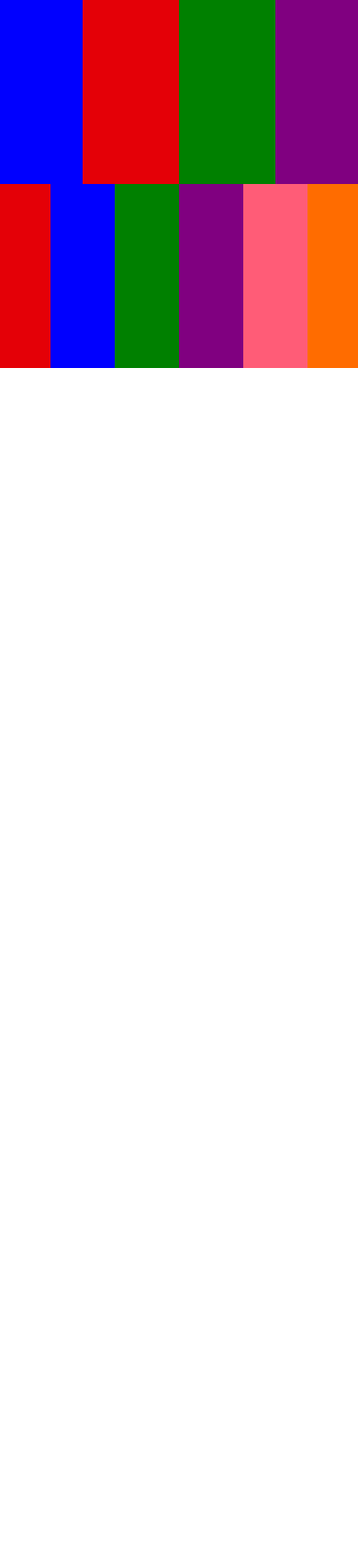
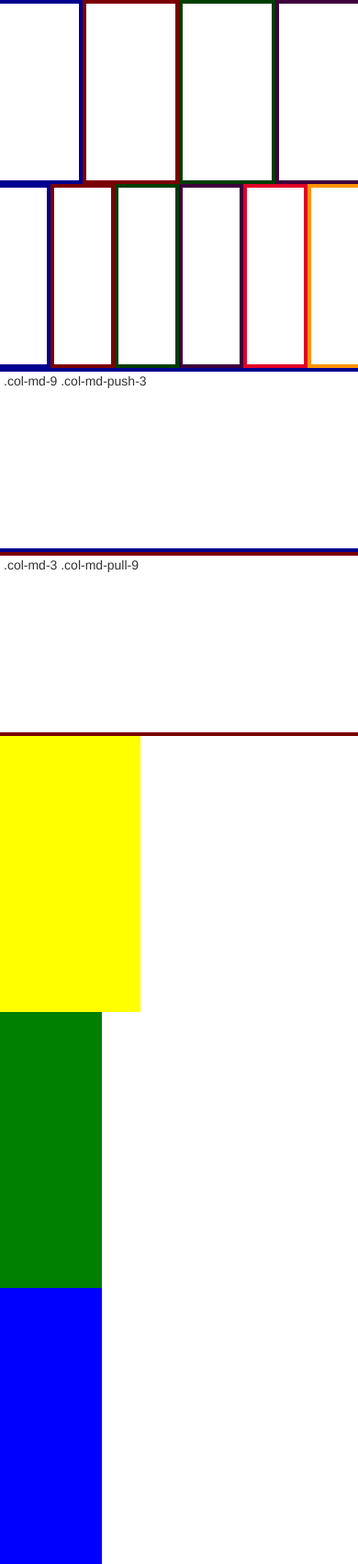
Before and after one commit to ForrestSeale/practice-day-1, a plain HTML site: page index.html in a window 390 px wide. Shown: the whole page at 92% size. Before the commit the page ends 844 px from the top, so only its background shows below. Drawn offline with nearby package versions, Linux system fonts and the light colour scheme.

Commit message:
added media queries

```diff
--- a/css/styles.css
+++ b/css/styles.css
@@ -1,29 +1,99 @@
+/*UNIVERSALS*/
+
 .blue {
   background-color: #0000ff;
+  border: 4px solid #00008F;
   height: 200px;
 }
 
 .red {
   background-color: #e40007;
+  border: 4px solid #7A0004;
   height: 200px;
 }
 
 .green {
   background-color: #008000;
+  border: 4px solid #003D00;
   height: 200px;
 }
 
 .purple {
   background-color: #800080;
+  border: 4px solid #3D003D;
   height: 200px;
 }
 
 .pink {
   background-color: #ff5c77;
+  border: 4px solid #E00025;
   height: 200px;
 }
 
 .orange {
   background-color: #ff6c00;
+  border: 4px solid #ff9300;
   height: 200px;
 }
+
+/*BUNNIES*/
+
+.happy-bunnies {
+  height: 300px;
+  background-color: yellow;
+  width: 40%;
+}
+
+.sad-bunnies {
+  height: 300px;
+  background-color: green;
+  width: 30%;
+}
+
+.mad-bunnies {
+  height: 300px;
+  background-color: orange;
+  width: 20%;
+}
+
+/*MEDIA QUERIES*/
+
+@media screen and (min-width: 550px) {
+  .happy-bunnies {
+    background-color: purple;
+    width: 90%;
+  }
+}
+
+@media screen and (min-width: 450px) {
+  .sad-bunnies {
+    background-color: red;
+    width: 70%;
+  }
+}
+
+@media screen and (min-width: 600px) {
+  .mad-bunnies {
+    background-color: blue;
+    width: 30%;
+  }
+}
+
+@media screen and (max-width: 450px) {
+  .mad-bunnies {
+    background-color: blue;
+    width: 30%;
+  }
+}
+
+@media screen and (min-width: 768px) {
+  .blue, .red, .green, .purple, .pink, .orange {
+    background-color: #000;
+  }
+}
+
+@media screen and (max-width: 500px) {
+  .blue, .red, .green, .purple, .pink, .orange {
+    background-color: #fff;
+  }
+}
--- a/index.html
+++ b/index.html
@@ -19,14 +19,24 @@
   <!-- Row One Ends -->
   <!-- Row Two Starts -->
   <div class="row">
+    <div class="col-xs-2 col-sm-2 col-md-2 col-lg-2 blue"></div>
     <div class="col-xs-2 col-sm-2 col-md-2 col-lg-2 red"></div>
-    <div class="col-xs-2 col-sm-2 col-md-2 col-lg-2 blue"></div>
     <div class="col-xs-2 col-sm-2 col-md-2 col-lg-2 green"></div>
     <div class="col-xs-2 col-sm-2 col-md-2 col-lg-2 purple"></div>
     <div class="col-xs-2 col-sm-2 col-md-2 col-lg-2 pink"></div>
     <div class="col-xs-2 col-sm-2 col-md-2 col-lg-2 orange"></div>
   </div>
   <!-- Row Two Ends -->
+  <div class="row">
+    <div class="col-md-9 blue">.col-md-9 .col-md-push-3</div>
+    <div class="col-md-3 red">.col-md-3 .col-md-pull-9</div>
+  </div>
+
+  <div class="row">
+    <div class="happy-bunnies"></div>
+    <div class="sad-bunnies"></div>
+    <div class="mad-bunnies"></div>
+  </div>
 
   <!-- Start Of JS -->
   <script src="https://ajax.googleapis.com/ajax/libs/jquery/1.11.3/jquery.min.js"></script>
```
